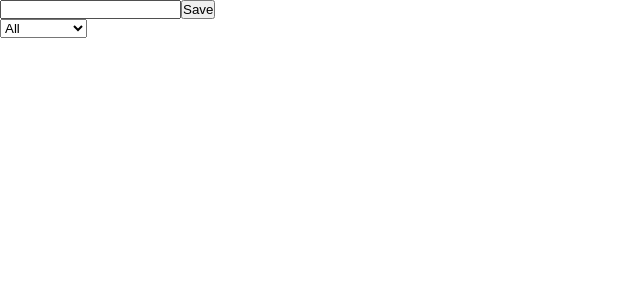
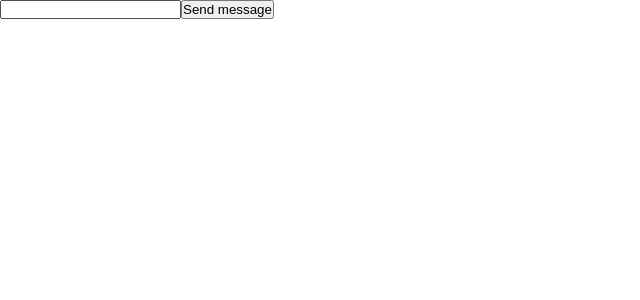
Before and after one commit to NSLyuma/React_GB, a React (Create React App) app in the folder react-base/: page / in a window 1280 px wide. Shown: the top 300 px of the page, without its empty margins (0-640 px from the left). Built offline with nearby package versions, Linux system fonts and the light colour scheme.

Commit message:
Started homework 2

```diff
--- a/react-base/src/App.js
+++ b/react-base/src/App.js
@@ -1,61 +1,24 @@
-import React, { useEffect } from "react";
+import React, { useCallback, useState } from "react";
 import "./App.sass";
-import { Message } from "./components";
-import {
-  FILTER_BY_STATUS_ALL,
-  FILTER_BY_STATUS_COMPLETED,
-  FILTER_BY_STATUS_IN_WORK,
-} from "./constants";
-import { useCreateTaskForm } from "./hooks/useCreateTaskForm";
-import { useFilterByStatus } from "./hooks/useFilterByStatus";
-import { useTaskFilteredByStatus } from "./hooks/useTaskFilteredByStatus";
-import { useTaskList } from "./hooks/useTaskList";
 
 function App() {
-  const { taskList, addNewTask, changeStatus } = useTaskList();
+  const [messageList, setMessageList] = useState("");
 
-  useEffect(() => {
-    localStorage.setItem("task-list", JSON.stringify(taskList));
-  }, [taskList]);
-
-  const { filterStatus, onChangeStatus } = useFilterByStatus();
-
-  const { filteredList } = useTaskFilteredByStatus({
-    list: taskList,
-    filterStatus,
-  });
-
-  const { handleSubmit, onChangeInput, inputValue } = useCreateTaskForm({
-    onSubmit: addNewTask,
-  });
+  const onChangeMessage = (event) => {
+    setMessageList(event.target.value);
+  };
 
   return (
     <div>
-      <form onSubmit={handleSubmit}>
-        <input onChange={onChangeInput} value={inputValue} type="text" />
-        <button type="submit">Save</button>
+      <div>{messageList}</div>
+      <form
+        onSubmit={(event) => {
+          event.preventDefault();
+        }}
+      >
+        <input value={messageList} onChange={onChangeMessage} type="text" />
+        <button type="submit">Send message</button>
       </form>
-
-      <select value={filterStatus} onChange={onChangeStatus}>
-        <option value={FILTER_BY_STATUS_ALL}>All</option>
-        <option value={FILTER_BY_STATUS_IN_WORK}>In work</option>
-        <option value={FILTER_BY_STATUS_COMPLETED}>Completed</option>
-      </select>
-
-      <ul>
-        {filteredList.map(({ status, text }, index) => {
-          return (
-            <li key={index}>
-              <input
-                onChange={changeStatus(index, status)}
-                checked={status}
-                type="checkbox"
-              />
-              {text}
-            </li>
-          );
-        })}
-      </ul>
     </div>
   );
 }
--- a/react-base/src/constants/index.js
+++ /dev/null
@@ -1,3 +0,0 @@
-export const FILTER_BY_STATUS_ALL = "all";
-export const FILTER_BY_STATUS_IN_WORK = "in work";
-export const FILTER_BY_STATUS_COMPLETED = "completed";
--- a/react-base/src/hooks/useCreateTaskForm.js
+++ /dev/null
@@ -1,24 +0,0 @@
-import { useCallback, useState } from "react";
-
-export const useCreateTaskForm = ({ onSubmit }) => {
-  const [inputValue, setInputValue] = useState("");
-
-  const resetInputValue = useCallback(() => {
-    setInputValue("");
-  }, []);
-
-  const handleSubmit = useCallback(
-    (event) => {
-      event.preventDefault();
-      onSubmit(inputValue);
-      resetInputValue();
-    },
-    [inputValue, onSubmit, resetInputValue]
-  );
-
-  const onChangeInput = useCallback((event) => {
-    setInputValue(event.target.value);
-  }, []);
-
-  return { inputValue, handleSubmit, resetInputValue, onChangeInput };
-};
--- a/react-base/src/hooks/useFilterByStatus.js
+++ /dev/null
@@ -1,11 +0,0 @@
-import { useCallback, useState } from "react";
-import { FILTER_BY_STATUS_ALL } from "../constants";
-
-export const useFilterByStatus = () => {
-  const [filterStatus, setFilterStatus] = useState(FILTER_BY_STATUS_ALL);
-
-  const onChangeStatus = useCallback((event) => {
-    setFilterStatus(event.target.value);
-  }, []);
-  return { filterStatus, onChangeStatus };
-};
--- a/react-base/src/hooks/useTaskFilteredByStatus.js
+++ /dev/null
@@ -1,20 +0,0 @@
-import { useMemo } from "react";
-import {
-  FILTER_BY_STATUS_COMPLETED,
-  FILTER_BY_STATUS_IN_WORK,
-} from "../constants";
-
-export const useTaskFilteredByStatus = ({ list, filterStatus }) => {
-  const filteredList = useMemo(() => {
-    if (filterStatus === FILTER_BY_STATUS_IN_WORK) {
-      return list.filter(({ status }) => status === false);
-    }
-    if (filterStatus === FILTER_BY_STATUS_COMPLETED) {
-      return list.filter(({ status }) => status === true);
-    }
-
-    return list;
-  }, [list, filterStatus]);
-
-  return { filteredList };
-};
--- a/react-base/src/hooks/useTaskList.js
+++ /dev/null
@@ -1,25 +0,0 @@
-import { useCallback, useState } from "react";
-
-export const useTaskList = () => {
-  const [taskList, setTaskList] = useState([]);
-
-  const addNewTask = useCallback((text) => {
-    const task = { status: false, text };
-    setTaskList((prevState) => {
-      return [...prevState, task];
-    });
-  }, []);
-
-  const changeStatus = useCallback(
-    (index, status) => () => {
-      setTaskList((prevTaskList) => {
-        const cloneTaskList = [...prevTaskList];
-        cloneTaskList[index] = { ...cloneTaskList[index], status: !status };
-        return cloneTaskList;
-      });
-    },
-    []
-  );
-
-  return { taskList, addNewTask, changeStatus };
-};
```
